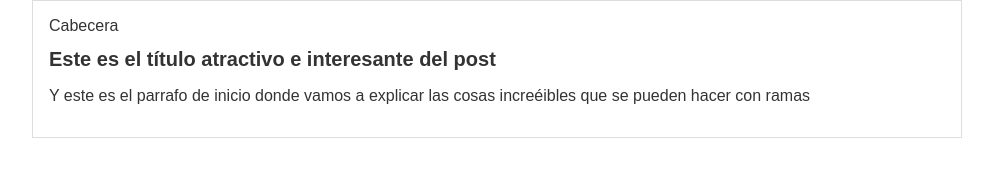
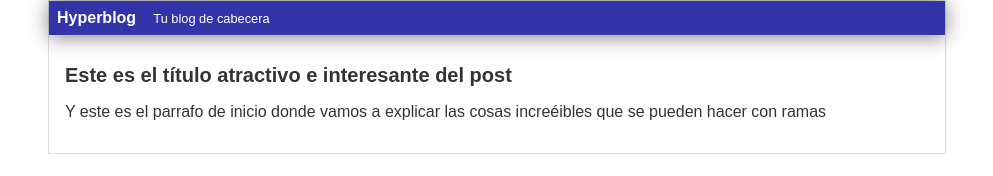
Before and after one commit to 01Ander/Prueba, a plain HTML site: page index.html in a window 1280 px wide. Shown: the whole page, without its empty margins (143-1136 px from the left). Drawn offline with Linux system fonts and the light colour scheme.

Commit message:
Finalizada la cabecera

```diff
--- a/css/estilos.css
+++ b/css/estilos.css
@@ -1,17 +1 @@
-body{
-    color:#333;
-    text-align:center;
-    font-family:arial;
-    font-size:16px;
-    margin:0;
-    padding:0}
-
-    #container{
-        width:70%;
-        padding:1em;
-        text-align:left;
-        border:1px solid #ddd;
-        margin:0 auto}
-
-    #container h1{
-        font-size:20px}
+body{color:#333;text-align:center;font-family:Arial;font-size:16px;margin:0;padding:0}#cabecera{background:#33a;box-shadow:0 2px 20px 0 rgba(0,0,0,.5);color:#fff;font-weight:700;margin:0;padding:.5em}#cabecera #tagline{padding:0 0 0 1em;font-weight:400;font-size:.8em}#container{width:70%;padding:0;text-align:left;border:1px solid #ddd;margin:0 auto}#container h1{font-size:20px}#post{padding:1em}
--- a/index.html
+++ b/index.html
@@ -11,11 +11,12 @@
 <body>
     <div id="container">
         <div id="cabecera">
-            Cabecera
-        </div>
-        <div id="post">
-        <h1>Este es el título atractivo e interesante del post</h1>
-        <p>Y este es el parrafo de inicio donde vamos a explicar las cosas increéibles que se pueden hacer con ramas</p>
+            Hyperblog
+            <span id="tagline">Tu blog de cabecera</span>
+            </div>
+            <div id="post">
+            <h1>Este es el título atractivo e interesante del post</h1>
+            <p>Y este es el parrafo de inicio donde vamos a explicar las cosas increéibles que se pueden hacer con ramas</p>
         </div>
     </div>
 </body>
```
